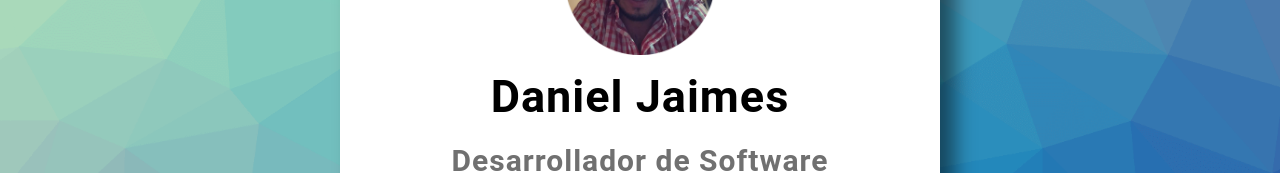
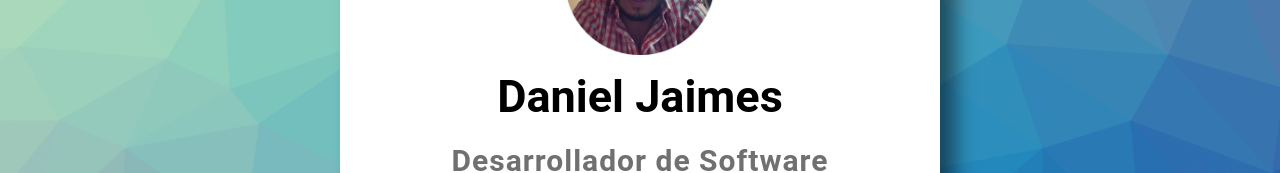
Before and after one commit to DanielJaimes9213/DanielJaimes9213.github.io, a plain HTML site: page index.html in a window 1280 px wide. Shown: the part 350-523 px from the top of the page. Drawn offline with Linux system fonts and the light colour scheme.

Commit message:
espacio letras

```diff
--- a/css/estilos.css
+++ b/css/estilos.css
@@ -84,7 +84,7 @@ body {
   font-size: 4.5rem;
   font-weight: 700;
   margin-top: 70px;
-  letter-spacing: 1px;
+  letter-spacing: 0px;
   text-align: center;
 }
 
```
